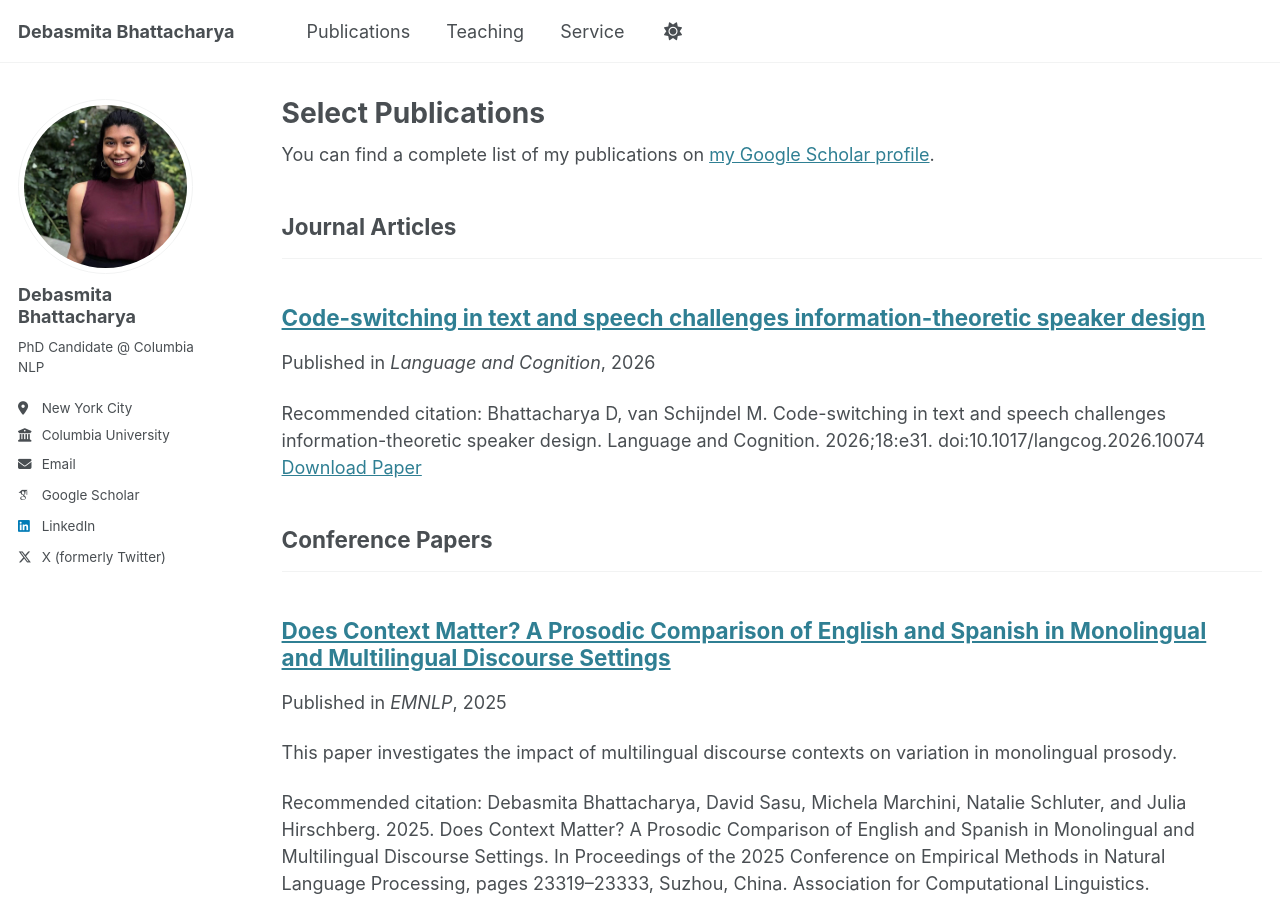
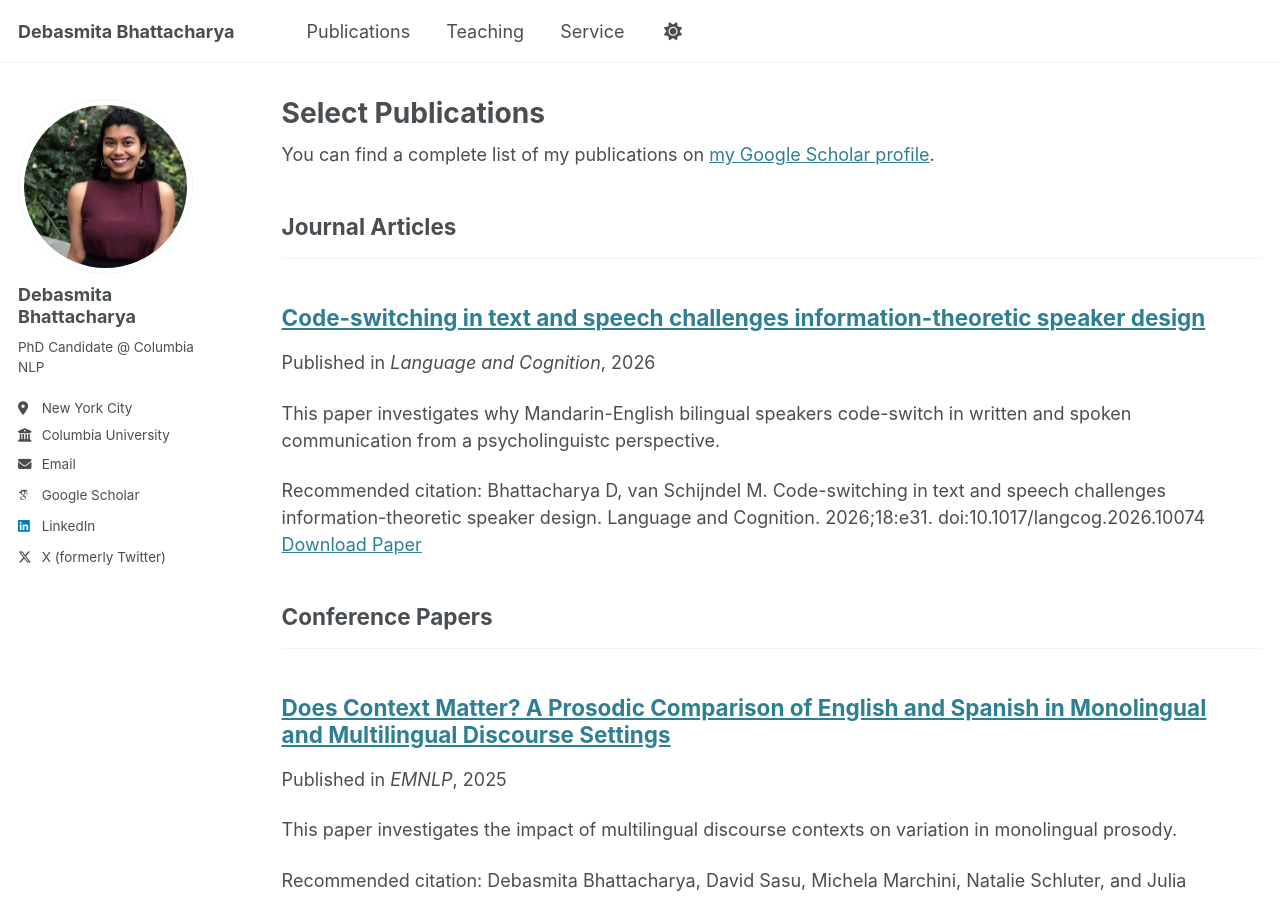
Before and after one commit to debasmita-b/debasmita-b.github.io, a Jekyll site: the page built from _pages/publications.html, in a window 1280 px wide and 900 px high. Built offline with Jekyll 4.4.1, drawn with Linux system fonts in a browser that asks for light colours; some web fonts are replaced.

Commit message:
adding excerpt for journal paper
Updated the excerpt to provide a summary of the paper's focus on code-switching from a psycholinguistic perspective.

```diff
--- a/_publications/2024-02-17-paper-title-number-9.md
+++ b/_publications/2024-02-17-paper-title-number-9.md
@@ -3,7 +3,7 @@ title: "Code-switching in text and speech challenges information-theoretic speak
 collection: publications
 category: manuscripts
 permalink: /publications/speaker-design
-excerpt: ''
+excerpt: 'This paper investigates why Mandarin-English bilingual speakers code-switch in written and spoken communication from a psycholinguistc perspective.'
 date: 2026-04-27
 venue: 'Language and Cognition'
 paperurl: 'https://doi.org/10.1017/langcog.2026.10074'
```
